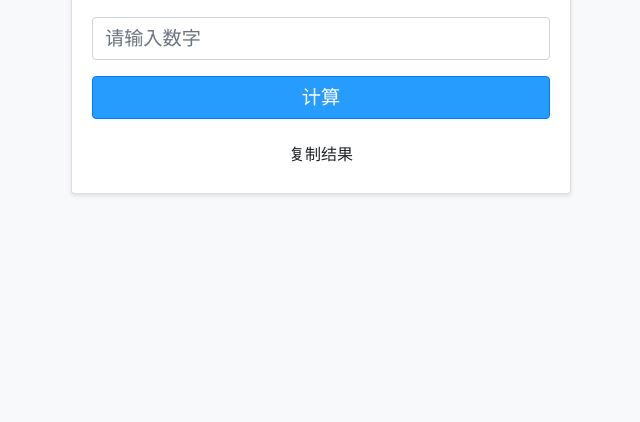
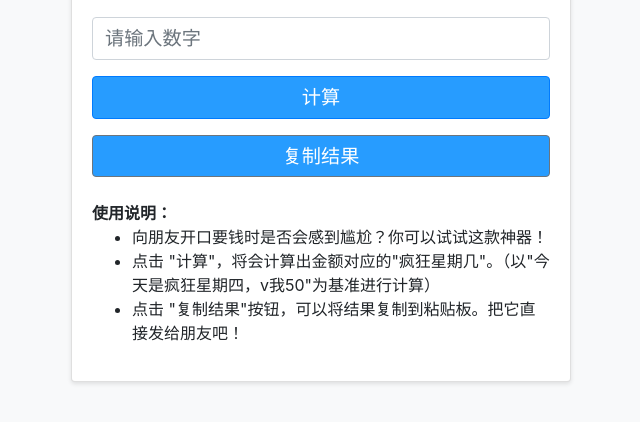
Before and after one commit to YangguangZhou/Calculator, a plain HTML site: page crazy/index.html in a window 1280 px wide. Shown: the part 132-554 px from the top of the page, without its empty margins (319-959 px from the left). Drawn offline with Linux system fonts and the light colour scheme; files that its build step writes are made by us from their sources.

Commit message:
更新 index.html

```diff
--- a/crazy/index.html
+++ b/crazy/index.html
@@ -21,7 +21,15 @@
         </div>
         <button class="btn btn-primary btn-block" onclick="calculate()">计算</button>
         <div id="result" class="mt-3"></div>
-        <button class="btn btn-seconadary btn-block" onclick="copyResult()">复制结果</button>
+        <button class="btn btn-secondary btn-block" onclick="copyResult()">复制结果</button>
+        <div class="mt-4">
+          <strong>使用说明：</strong>
+          <ul>
+            <li>向朋友开口要钱时是否会感到尴尬？你可以试试这款神器！</li>
+            <li>点击 "计算"，将会计算出金额对应的"疯狂星期几"。（以"今天是疯狂星期四，v我50"为基准进行计算）</li>
+            <li>点击 "复制结果"按钮，可以将结果复制到粘贴板。把它直接发给朋友吧！</li>
+          </ul>
+        </div>
       </div>
     </div>
   </div>
```
